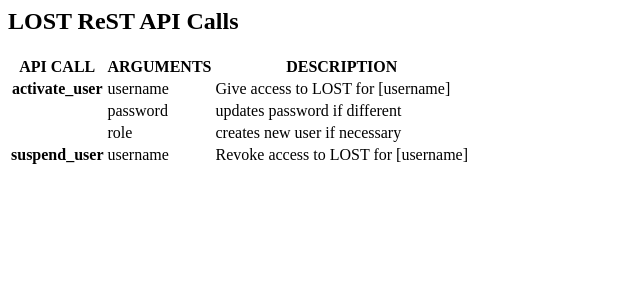
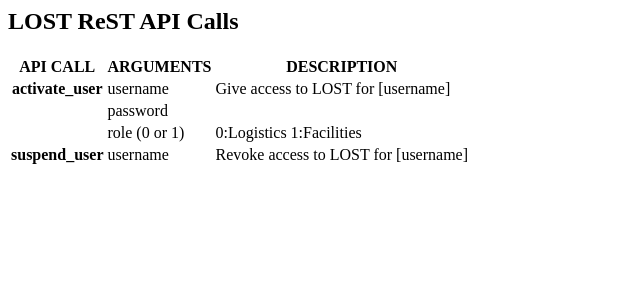
Before and after one commit to tlessman/CIS322, a Flask app: page /rest in a window 1280 px wide. Shown: the top 300 px of the page, without its empty margins (0-640 px from the left). Run offline with Flask 2, Linux system fonts and the light colour scheme; some libraries are stand-ins or nearby versions.

Commit message:
prepared to submit. may alter additionally.

```diff
--- a/src/templates/rest.html
+++ b/src/templates/rest.html
@@ -15,12 +15,12 @@
 		<tr>
 			<td></td>
 			<td>password</td>
-			<td>updates password if different</td>
+			<td></td>
 		</tr>
 		<tr>
 			<td></td>
-			<td>role</td>
-			<td>creates new user if necessary</td>
+			<td>role (0 or 1)</td>
+			<td>0:Logistics 1:Facilities</td>
 		</tr>
 		<tr>
 			<th>suspend_user</th>
```
